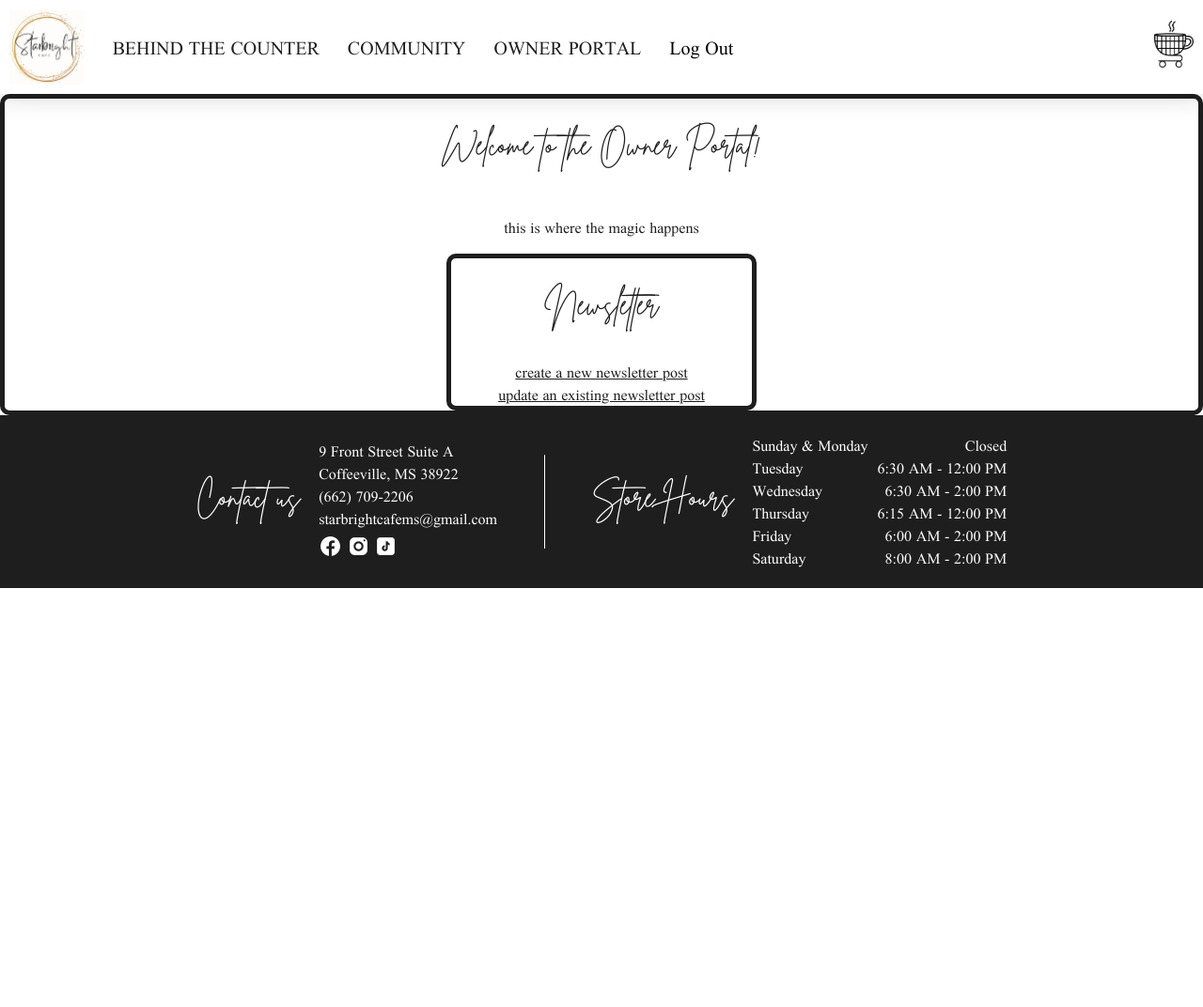
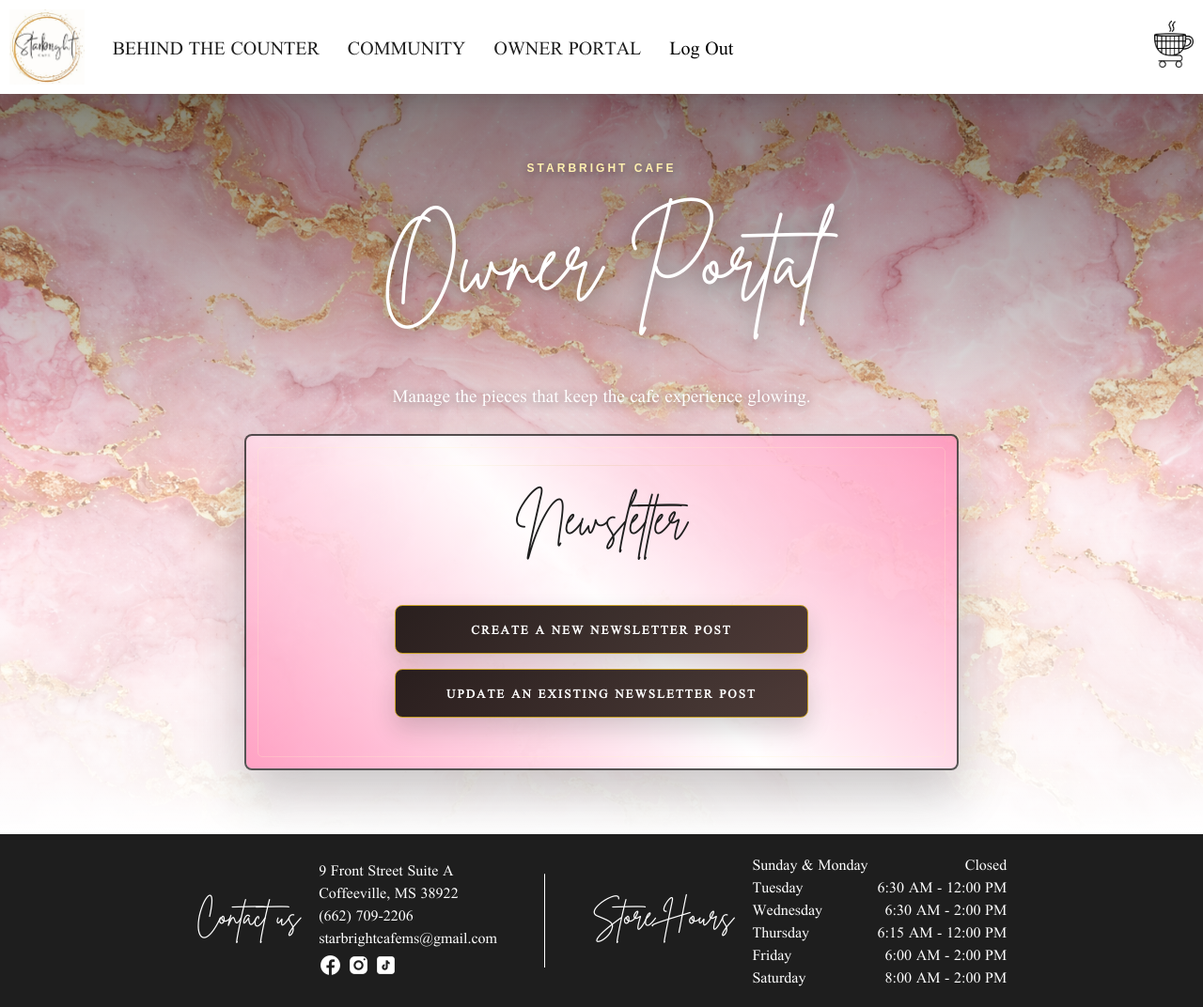
Before and after one commit to ChaseGreen98/starbright, a Django app: page /owner-portal/ in a window 1280 px wide. Shown: the whole page at 94% size. Before the commit the page ends 626 px from the top, so only its background shows below. Run offline with Django 5.2, Linux system fonts and the light colour scheme; a user stored in the database is signed in.

Commit message:
owner portal color theme

```diff
--- a/app/static/styles.css
+++ b/app/static/styles.css
@@ -357,23 +357,120 @@ body {
 #owner-portal-actions {
     display: flex;
     flex-direction: column;
-    flex-wrap: wrap;
     justify-content: center;
     align-items: center;
-    background-color: white;
-    border: 5px solid rgb(30, 30, 30);
-    border-radius: 10px;
+    background:
+        linear-gradient(rgba(255, 255, 255, 0.0), rgba(255, 255, 255, 1)),
+        url("/app/static/images/pink-marble.png") center/cover fixed;
+    padding: 0 0 68px;
+    overflow: hidden;
+}
+
+.owner-portal-hero {
+    width: 100%;
+    min-height: 42vh;
+    padding: 72px 22px 58px;
+    box-sizing: border-box;
+    display: flex;
+    flex-direction: column;
+    justify-content: center;
+    align-items: center;
+    text-align: center;
+    background: linear-gradient(rgba(30, 30, 30, 0.55), rgba(30, 30, 30, 0));
+    position: relative;
+}
+
+.owner-portal-hero::after {
+    content: "";
+    position: absolute;
+    bottom: 0;
+    width: min(760px, 82vw);
+    height: 1px;
+    background: linear-gradient(to right, transparent, #fff4c2, #c9a227, #fff4c2, transparent);
+}
+
+.owner-portal-kicker {
+    margin: 0 0 10px;
+    font-family: Arial, Helvetica, sans-serif;
+    font-size: 12px;
+    font-weight: 700;
+    letter-spacing: 3px;
+    text-transform: uppercase;
+    color: #fff0b0;
+    text-shadow: 0 2px 10px rgba(0, 0, 0, 0.45);
+}
+
+.owner-portal-hero h1 {
+    margin: 0;
+    font-size: clamp(52px, 8vw, 92px);
+    color: white;
+    text-shadow: 0 4px 22px rgba(0, 0, 0, 0.42);
+}
+
+.owner-portal-hero p:last-child {
+    max-width: 720px;
+    margin: 16px auto 0;
+    font-size: 19px;
+    line-height: 1.8;
+    color: white;
+    text-shadow: 0 2px 12px rgba(0, 0, 0, 0.45);
 }
 
 .owner-action-panel {
     display: flex;
     flex-direction: column;
-    flex-wrap: wrap;
     justify-content: center;
     align-items: center;
-    width: 25vw;
-    border: 5px solid rgb(30, 30, 30);
-    border-radius: 10px;
+    width: min(760px, 90vw);
+    margin: -34px auto 0;
+    padding: 46px min(7vw, 60px);
+    box-sizing: border-box;
+    background: linear-gradient(45deg, rgb(255 146 186 / 85%), rgb(255 255 255 / 85%), rgb(255 146 186 / 85%)) padding-box;
+    border: 2px solid rgba(30 30 30 / 0.75);
+    border-radius: 8px;
+    box-shadow: 0 24px 54px rgba(30, 30, 30, 0.24);
+    position: relative;
+}
+
+.owner-action-panel::before {
+    content: "";
+    position: absolute;
+    inset: 12px;
+    border: 1px solid rgba(255, 244, 194, 0.25);
+    border-radius: 5px;
+    pointer-events: none;
+}
+
+.owner-action-panel h1 {
+    margin: 0 0 26px;
+    font-size: 48px;
+    color: rgb(30 30 30);
+    text-align: center;
+}
+
+.owner-action {
+    width: min(440px, 100%);
+    margin: 8px 0;
+    padding: 15px 22px;
+    box-sizing: border-box;
+    text-align: center;
+    text-decoration: none;
+    text-transform: uppercase;
+    letter-spacing: 2px;
+    font-size: 13px;
+    font-weight: 700;
+    color: white;
+    background: linear-gradient(135deg, rgba(28, 20, 18, 0.94), rgba(58, 39, 35, 0.9));
+    border: 1px solid #c9a227;
+    border-radius: 8px;
+    box-shadow: 0 12px 24px rgba(30, 30, 30, 0.18);
+    transition: transform 0.25s ease, box-shadow 0.25s ease, color 0.25s ease;
+}
+
+.owner-action:hover {
+    transform: translateY(-3px);
+    color: #fff0b0;
+    box-shadow: 0 16px 30px rgba(30, 30, 30, 0.26);
 }
 
 /* BEHIND THE COUNTER */
@@ -1109,6 +1206,41 @@ body {
         line-height: 1.7;
     }
 
+    /* OWNER PORTAL */
+
+    #owner-portal-actions {
+        padding-bottom: 44px;
+    }
+
+    .owner-portal-hero {
+        min-height: 38vh;
+        padding: 54px 22px 46px;
+    }
+
+    .owner-portal-hero h1 {
+        font-size: 52px;
+    }
+
+    .owner-portal-hero p:last-child {
+        font-size: 16px;
+        line-height: 1.65;
+    }
+
+    .owner-action-panel {
+        width: min(88vw, 460px);
+        margin-top: -24px;
+        padding: 38px 24px;
+    }
+
+    .owner-action-panel h1 {
+        font-size: 38px;
+    }
+
+    .owner-action {
+        font-size: 12px;
+        line-height: 1.4;
+    }
+
     #contact-section {
         margin: -1px 0;
         flex-direction: column;
--- a/app/templates/owner-files/owner_portal.html
+++ b/app/templates/owner-files/owner_portal.html
@@ -5,8 +5,12 @@
 {% block content %}
 
 <div id="owner-portal-actions">
-    <h1>Welcome to the Owner Portal!</h1>
-    <p>this is where the magic happens</p>
+    <section class="owner-portal-hero">
+        <p class="owner-portal-kicker">Starbright Cafe</p>
+        <h1>Owner Portal</h1>
+        <p>Manage the pieces that keep the cafe experience glowing.</p>
+    </section>
+
     <div class="owner-action-panel">
         <h1>Newsletter</h1>
         <a class="owner-action" href="{% url 'create_post_view' %}">create a new newsletter post</a>
```
Also changed, not shown: app/templates/all_news.html (added, +30 -0 lines).
